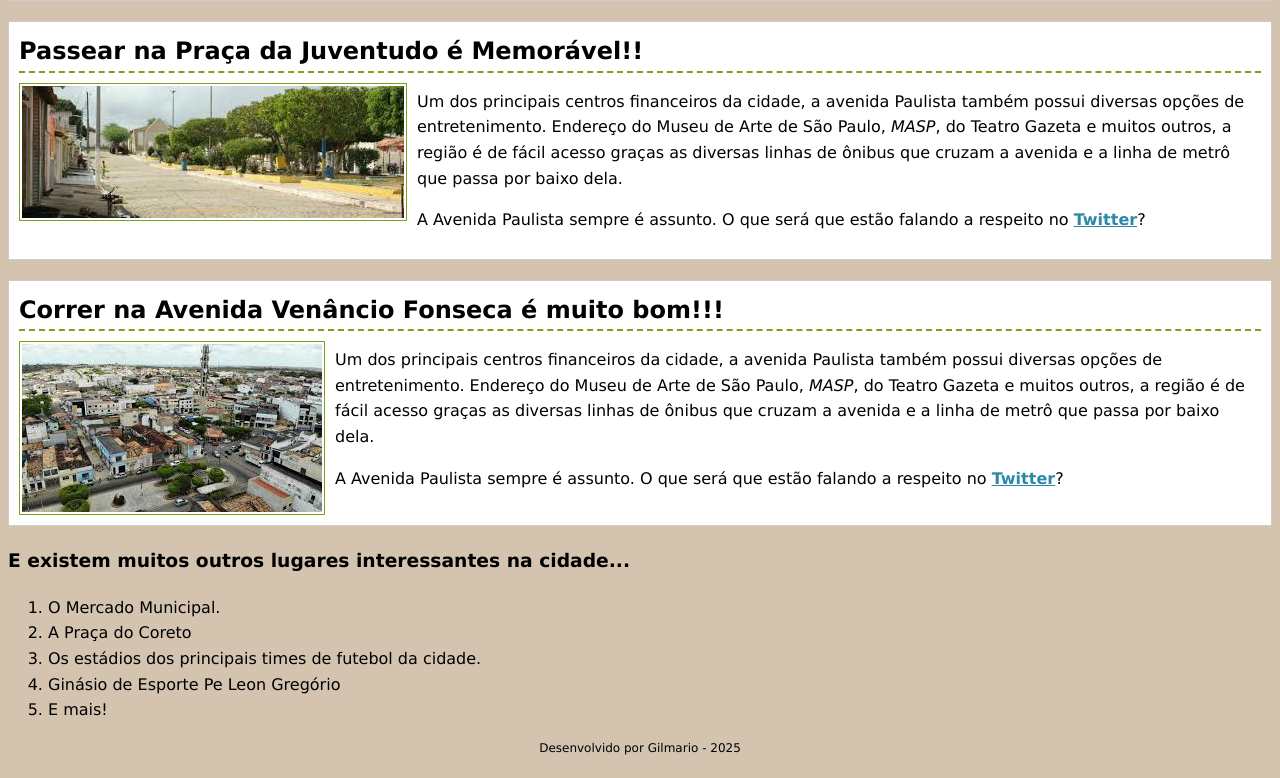
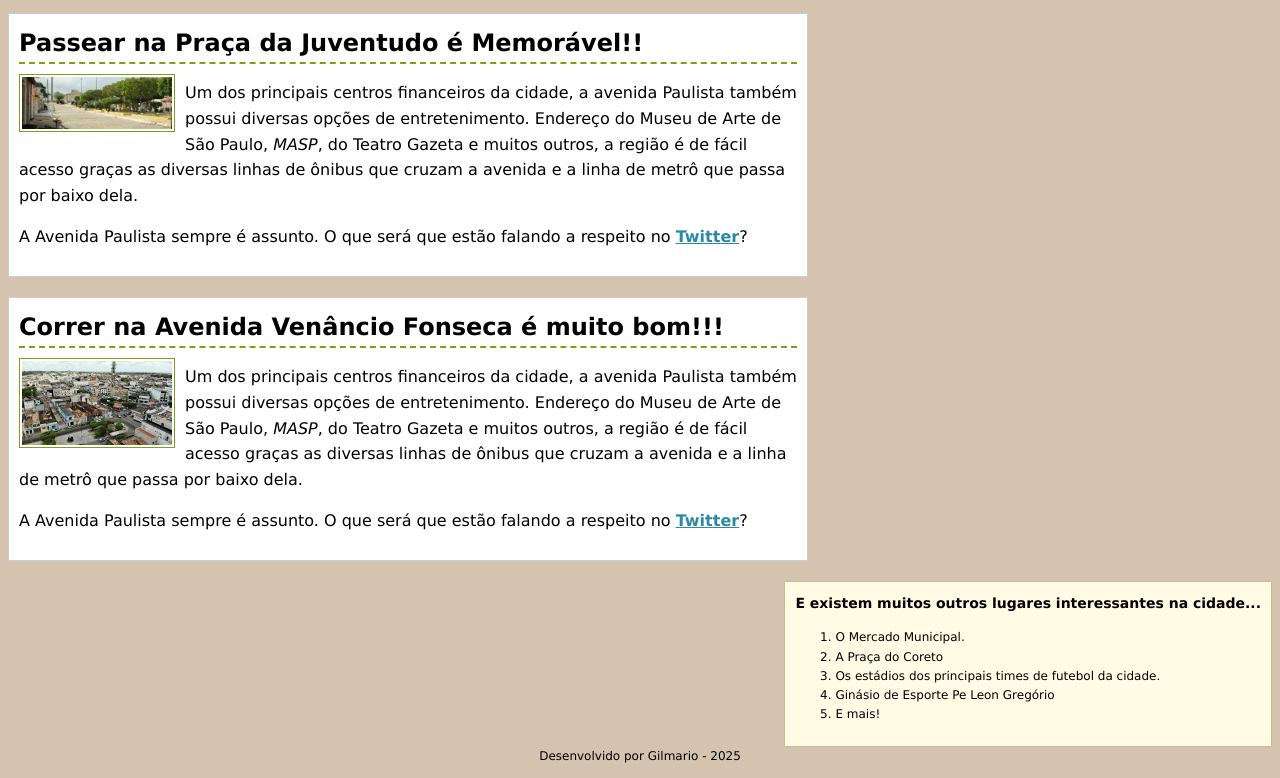
Before and after one commit to gilmariosantos1/minhacidade, a plain HTML site: page index.html in a window 1280 px wide. Shown: the part 365-1143 px from the top of the page. Drawn offline with Linux system fonts and the light colour scheme.

Commit message:
Finalizando o CSS da página
Adicionando estilização no Footer, sidenote.

```diff
--- a/css/style.css
+++ b/css/style.css
@@ -36,6 +36,10 @@ h1 a:hover{
     float: left;
     margin: 10px 10px 0 0;
     padding: 2px;
+    max-width: 150px;
+    max-height: 100px;
+    width: auto;
+    height: auto;
 }
 .clear{
     clear: both;
@@ -44,3 +48,21 @@ h1 a:hover{
     font-size: 12px;
     text-align: center;
 }
+.sidenote{
+    background-color: #FFFBE4;
+    border: 1px solid  #C9BC8F;
+    float: right;
+    padding: 10px;
+    width: 200;
+}
+.sidenote h3{
+    font-size: 14px;
+    margin-top: 0;
+}
+.sidenote ol{
+    font-size: 12px;
+}
+.places{
+    float: left;
+    width: 800px;
+}
--- a/index.html
+++ b/index.html
@@ -54,10 +54,9 @@
                     <li>E mais!</li>
                 </ol>
             </div>
+            <div class="footer clear">
+                <p>Desenvolvido por Gilmario</a> - 2025</p>
+            </div>
         </div>
     </body>
-<!--Rodapé-->
-    <div class="footer">
-        <p>Desenvolvido por Gilmario</a> - 2025</p>
-    </div>
 </html>
```
Lines whose indentation alone changed are shown as unchanged.
